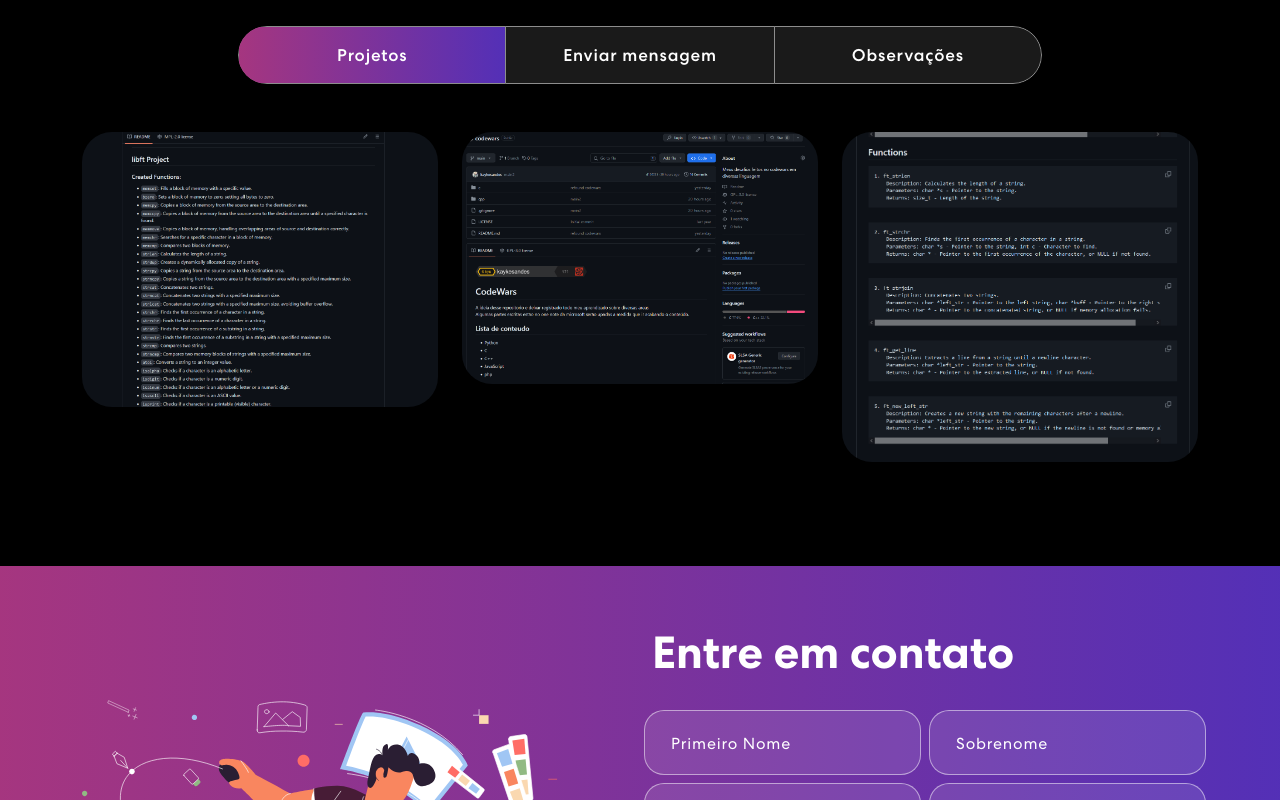
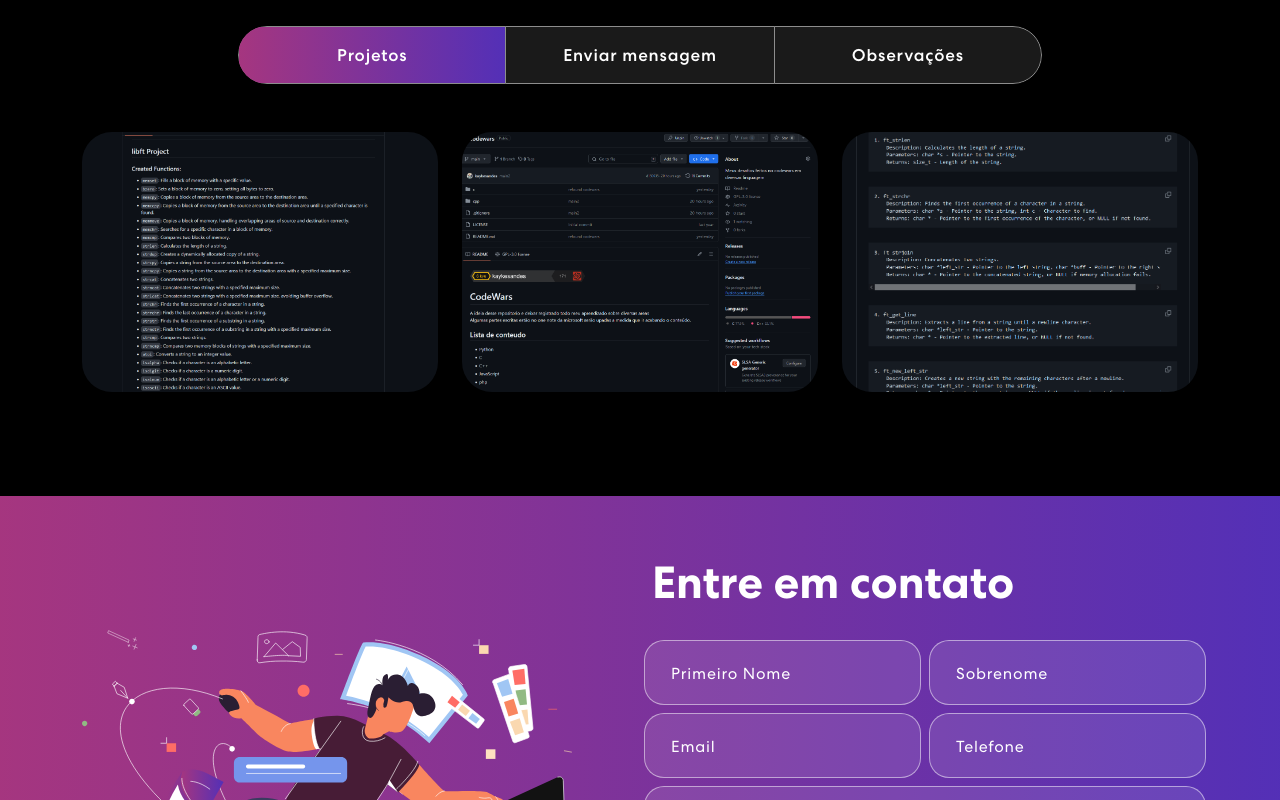
Before and after one commit to kaykesandes/kayke-dev, a React (Create React App) app: page / in a window 1280 px wide. Shown: the part 1520-2320 px from the top of the page. Built offline with nearby package versions, Linux system fonts and the light colour scheme; no server answers.

Commit message:
arrumando card

```diff
--- a/src/App.css
+++ b/src/App.css
@@ -418,7 +418,16 @@ nav.navbar .navbar-toggler[aria-expanded="true"] .navbar-toggler-icon {
   border-radius: 30px;
   overflow: hidden;
   margin-bottom: 24px;
+  width: 100%; /* Ajusta a largura para ocupar o container */
+  height: 260px; /* Define uma altura fixa para o container */
 }
+
+.proj-imgbx img {
+  width: 100%; /* Garante que a imagem ocupe toda a largura do container */
+  height: 100%; /* Garante que a imagem ocupe toda a altura do container */
+  object-fit: cover; /* Recorta proporcionalmente a imagem sem distorcer */
+}
+
 .proj-imgbx::before {
   content: "";
   background: linear-gradient(90.21deg, #AA367C -5.91%, #4A2FBD 111.58%);
@@ -428,9 +437,11 @@ nav.navbar .navbar-toggler[aria-expanded="true"] .navbar-toggler-icon {
   height: 0;
   transition: 0.4s ease-in-out;
 }
+
 .proj-imgbx:hover::before {
   height: 100%;
 }
+
 .proj-txtx {
   position: absolute;
   text-align: center;
```
